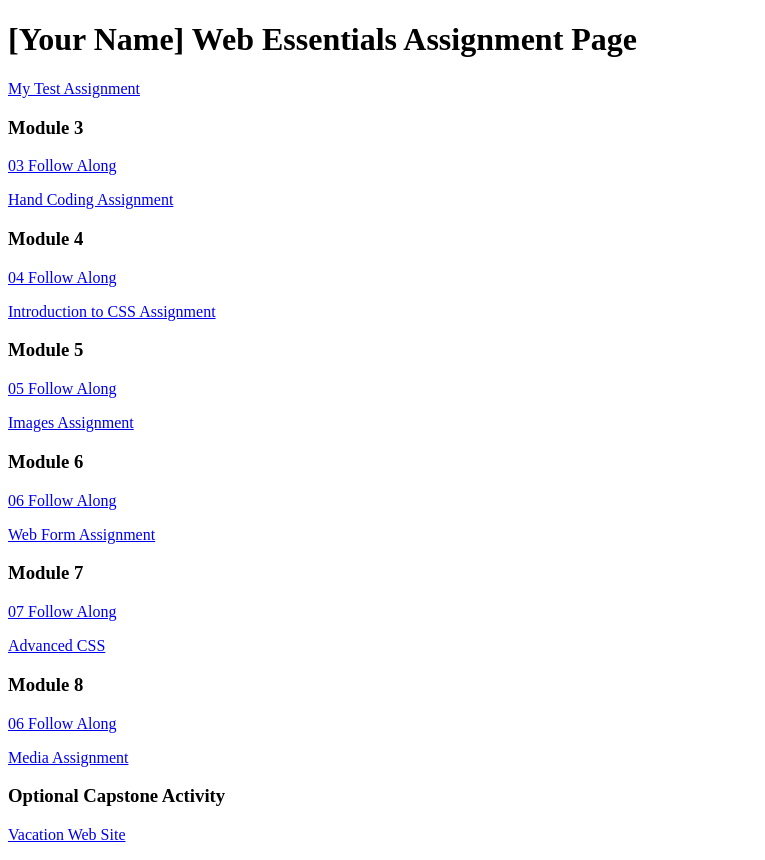
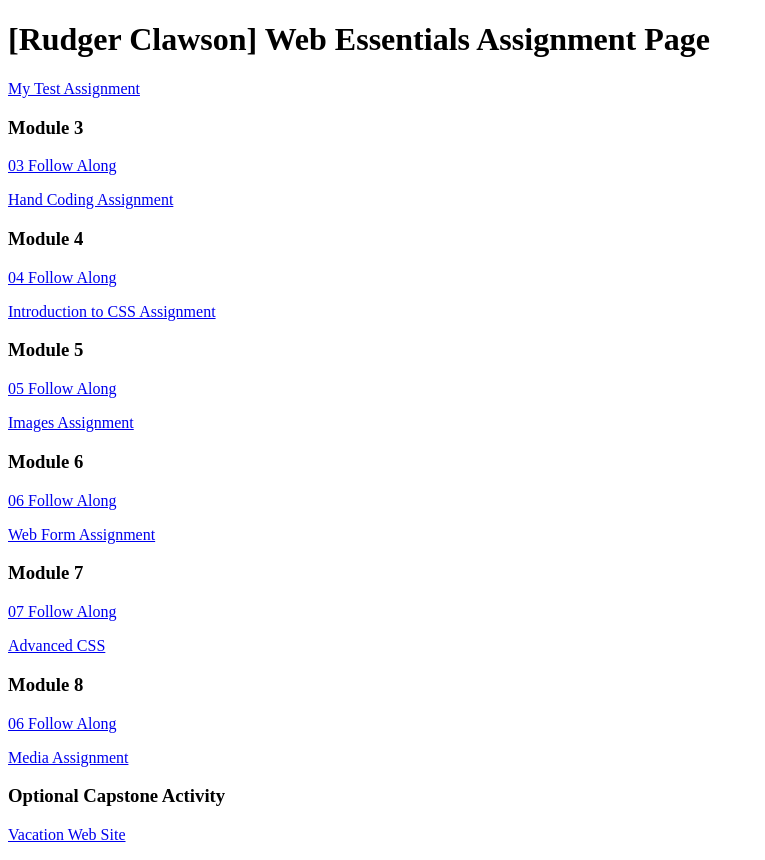
Before and after one commit to DaneClawson/dwdd1600-bad, a plain HTML site: page Index.html in a window 1280 px wide. Shown: the whole page, without its empty margins (0-765 px from the left). Drawn offline with Linux system fonts and the light colour scheme.

Commit message:
Update Index.html

```diff
--- a/Index.html
+++ b/Index.html
@@ -6,7 +6,7 @@
 		<title>dwdd 1600 assignment list page</title>
 	</head>
 	<body>
-		<h1>[Your Name] Web Essentials Assignment Page</h1>
+		<h1>[Rudger Clawson] Web Essentials Assignment Page</h1>
 		<p><a href="01test">My Test Assignment</a></p>
 
 		<h3>Module 3</h3>
```
